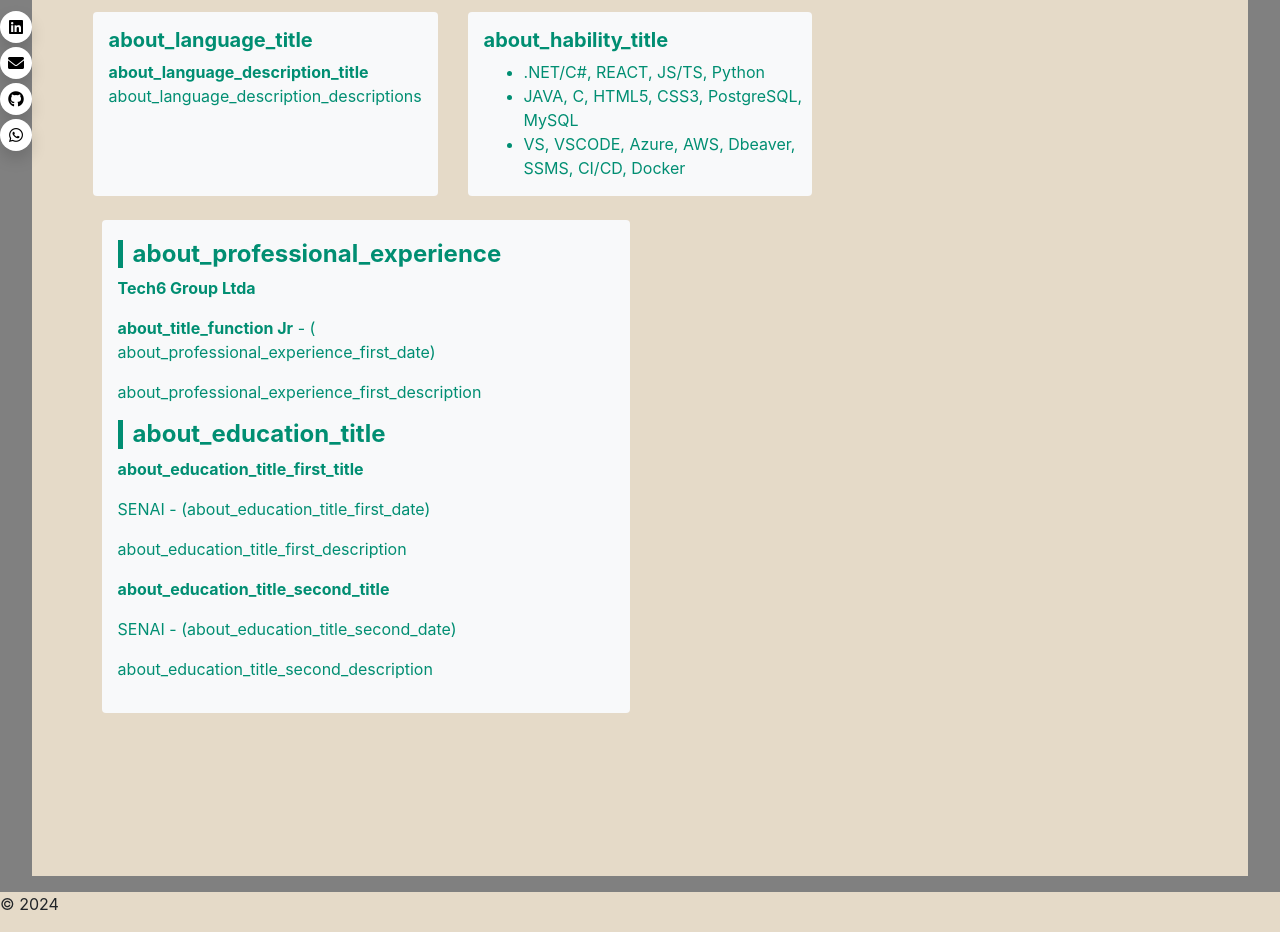
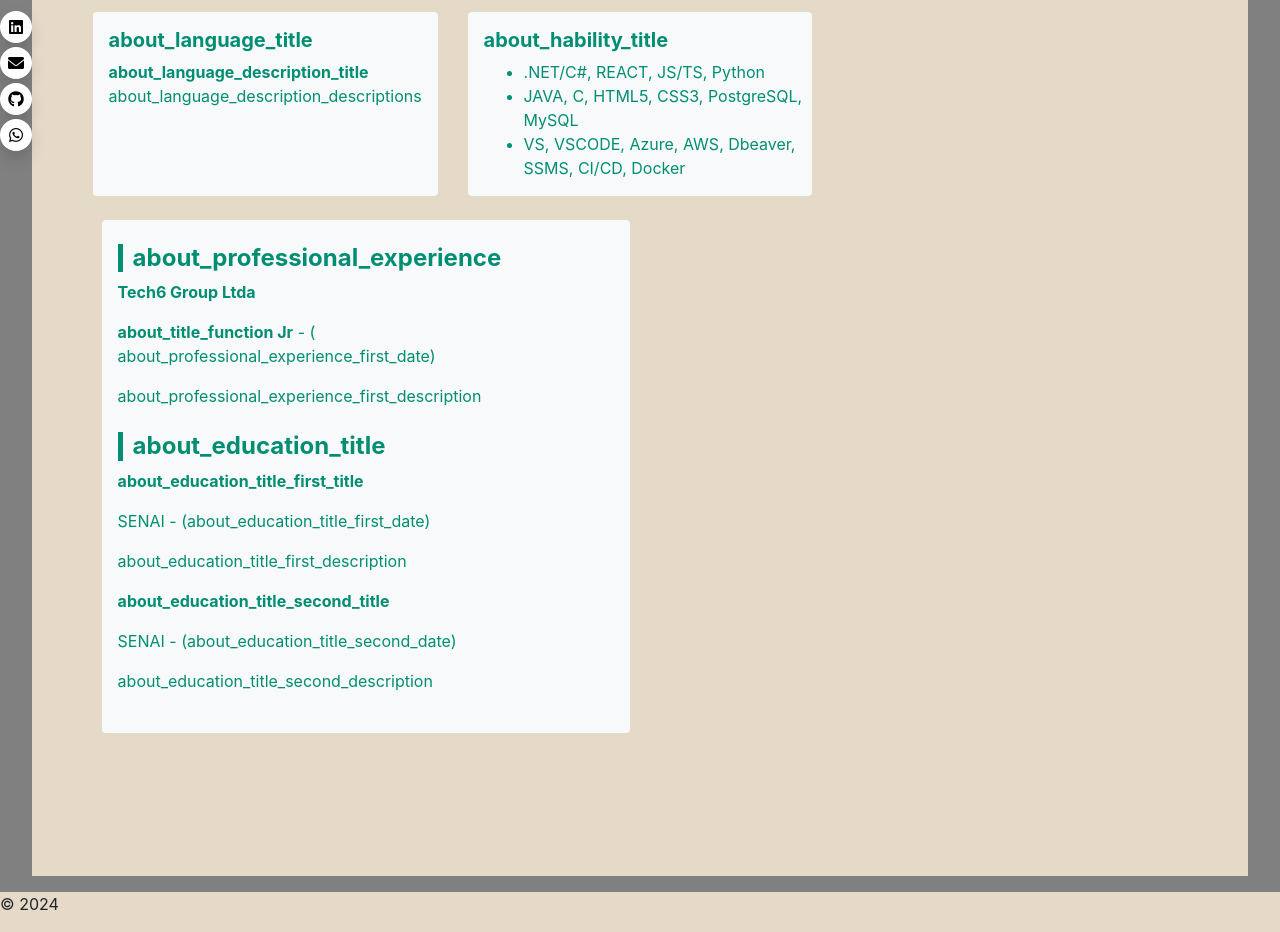
Before and after one commit to xxcaioken/portfolio, a Django app: page /pt-br/about/ in a window 1280 px wide. Shown: the part 569-1501 px from the top of the page. Run offline with Django 5.2, Linux system fonts and the light colour scheme; some libraries are stand-ins or nearby versions.

Commit message:
fix: some layout final adjusts

```diff
--- a/about/templates/about/index.html
+++ b/about/templates/about/index.html
@@ -9,17 +9,18 @@
 <style>
   .responsive-heading { font-family: serif; font-weight: bold; font-size: 7vw; }
 
-  @media (min-width: 2559px) { .responsive-heading { font-size: 6vw; } }
+  @media (max-width: 2559px) { .responsive-heading { font-size: 6vw; } }
 
-  @media (max-width: 1441px) { .responsive-heading { font-size: 8.5vw; } }
+  @media ( max-width: 1441px) { .responsive-heading { font-size: 8.5vw; } }
 
-  @media (max-width: 1025px) { .responsive-heading { font-size: 9.5vw; } }
+  @media ( max-width: 1025px) { .responsive-heading { font-size: 9.5vw; } }
 
-  @media (max-width: 900px) { .responsive-heading { font-size: 10vw; } }
+  @media ( max-width: 900px) { .responsive-heading { font-size: 10vw; } }
 
-  @media (max-width: 600px) { .responsive-heading { font-size: 12vw; } }
+  @media ( max-width: 600px) { .responsive-heading { font-size: 12vw; } }
 
-  @media (max-width: 400px) { .responsive-heading { font-size: 12vw; } }
+  @media ( max-width: 400px) { .responsive-heading { font-size: 12vw; } }
+
 
   .section-title { border-left: 5px solid #008e72; padding-left: 10px; }
   .parent_container{background-color: #e5dac8; max-width: 95%; margin: auto; height: auto; min-height: 90.5vh;  color: #008e72;}
@@ -34,7 +35,8 @@
   .green-clr{background: #008e72;}
   .p{padding: 1rem 0 0 1rem;}
   .exp{max-width: 66vh; min-height: 80vh; margin-inline: 3vh;}
-  @media (max-width: 600px) { .exp {margin-inline: 2vh; } }
+  @media (max-width: 600px) { .exp {margin-inline: 2vh; }  .img_col{display: none;} .rw{align-items: center;} .col-8{flex: 0 0 83.333333%;
+    max-width: 83.333333%;} }
 
   .exp_rw{min-height:30vh}
   .exp_rw_sn{min-width: -webkit-fill-available;}
@@ -104,7 +106,7 @@
         <div class="exp col-md-9 col-lg-8 rounded">
           <div class="row rounded exp_rw" >
             <div class="p-3 bg-light rounded xp_rw_sn">
-              <h4 class="font-weight-bold section-title mt-1"> {% trans 'about_professional_experience' %}</h4>
+              <h4 class="font-weight-bold section-title mt-2"> {% trans 'about_professional_experience' %}</h4>
               <p>
                 <strong>Tech6 Group Ltda</strong>
               </p>
@@ -115,21 +117,21 @@
                 {% trans 'about_professional_experience_first_description' %}
               </p>
 
-              <h4 class="font-weight-bold section-title">{% trans 'about_education_title' %}</h4>
-              <p>
+              <h4 class="font-weight-bold section-title mt-4">{% trans 'about_education_title' %}</h4>
+              <p class="mt-2">
                 <strong>{% trans 'about_education_title_first_title' %}</strong>
               </p>
               <p>SENAI - ({% trans 'about_education_title_first_date' %})</p>
               <p>{% trans 'about_education_title_first_description' %}</p>
-              <p>
+              <p class="mt-2">
                 <strong>{% trans 'about_education_title_second_title' %}</strong>
               </p>
               <p>SENAI - ({% trans 'about_education_title_second_date' %})</p>
-              <p>{% trans 'about_education_title_second_description' %}</p>
+              <p class="mb-4">{% trans 'about_education_title_second_description' %}</p>
+            </div>
             </div>
           </div>
         </div>
       </div>
     </div>
-  </div>
 {% endblock %}
```
Also changed, not shown: home/templates/home/index.html (+11 -3 lines).
